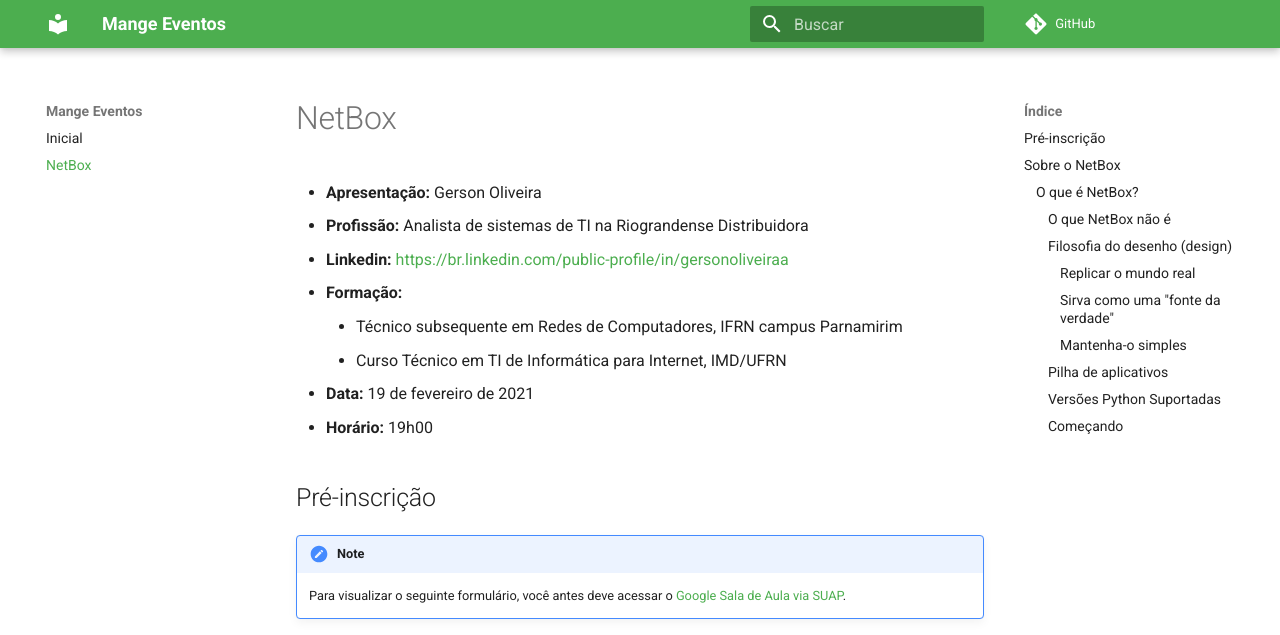
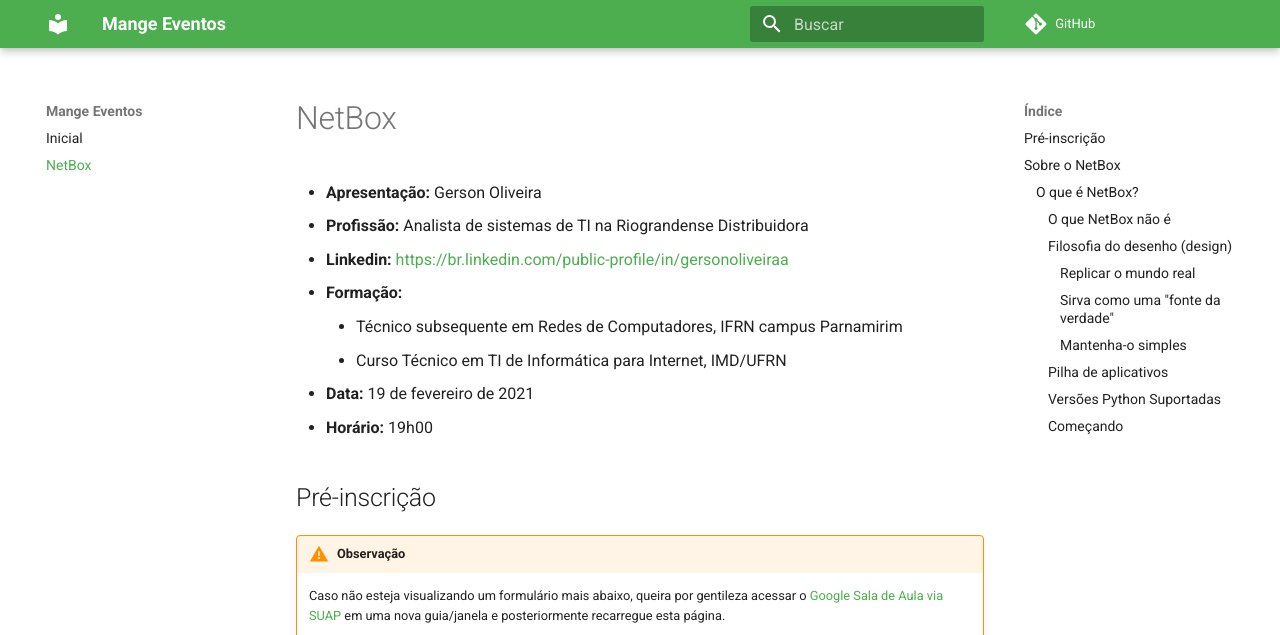
Before and after one commit to mange-ifrn/mange-eventos, an MkDocs documentation site: the page built from docs/2021-02-19.md, in a window 1280 px wide and 900 px high, cut to the strip 0-635 px from the top of the window. Built offline with MkDocs 1.6.1 and Material for MkDocs 9.7.7, drawn with Linux system fonts in a browser that asks for light colours; comment, search, counter and statistics services are not loaded.

Commit message:
Melhores instruções sobre a pré-inscrição

```diff
--- a/docs/2021-02-19.md
+++ b/docs/2021-02-19.md
@@ -11,9 +11,9 @@
 
 ## Pré-inscrição
 
-!!! note
+!!! warning "Observação"
 
-    Para visualizar o seguinte formulário, você antes deve acessar o [Google Sala de Aula via SUAP](https://suap.ifrn.edu.br/ldap_backend/redirecionar_google_classroom/).
+    Caso não esteja visualizando um formulário mais abaixo, queira por gentileza acessar o [Google Sala de Aula via SUAP](https://suap.ifrn.edu.br/ldap_backend/redirecionar_google_classroom/) em uma nova guia/janela e posteriormente recarregue esta página.
 
 <iframe src="https://docs.google.com/forms/d/e/1FAIpQLSew4YM22pAHFZpL7WRILdC9hcsbfilX9wpRcInkDWbwodxKvw/viewform?embedded=true" width="640" height="830" frameborder="0" marginheight="0" marginwidth="0">Carregando…</iframe>
 
```
